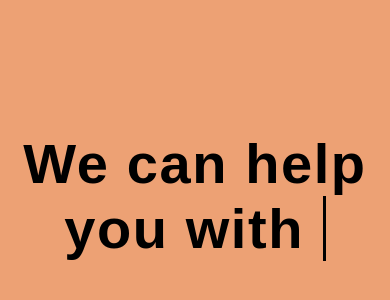
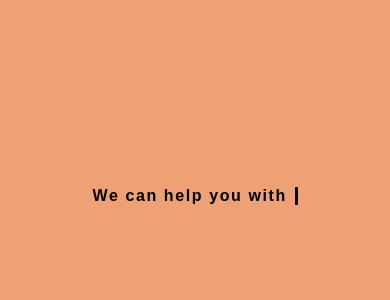
Before and after one commit to Dilsuz07/Typing-Text, a plain HTML site: page index.html in a window 390 px wide. Shown: the part 226-526 px from the top of the page. Drawn offline with Linux system fonts and the light colour scheme.

Commit message:
responsive text

```diff
--- a/index.html
+++ b/index.html
@@ -4,7 +4,7 @@
     <meta charset="UTF-8">
     <meta http-equiv="X-UA-Compatible" content="IE=edge">
     <meta name="viewport" content="width=device-width, initial-scale=1.0">
-    <title>Text Animation</title>
+    <title>Typing Text</title>
     <link rel="stylesheet" href="style.css">
 </head>
 <body>
--- a/style.css
+++ b/style.css
@@ -50,3 +50,8 @@ body{
         background-color: #000;
     }
 }
+@media screen and (max-width:450px) {
+    .container p{
+        font-size: 1rem;
+    }
+}
```
